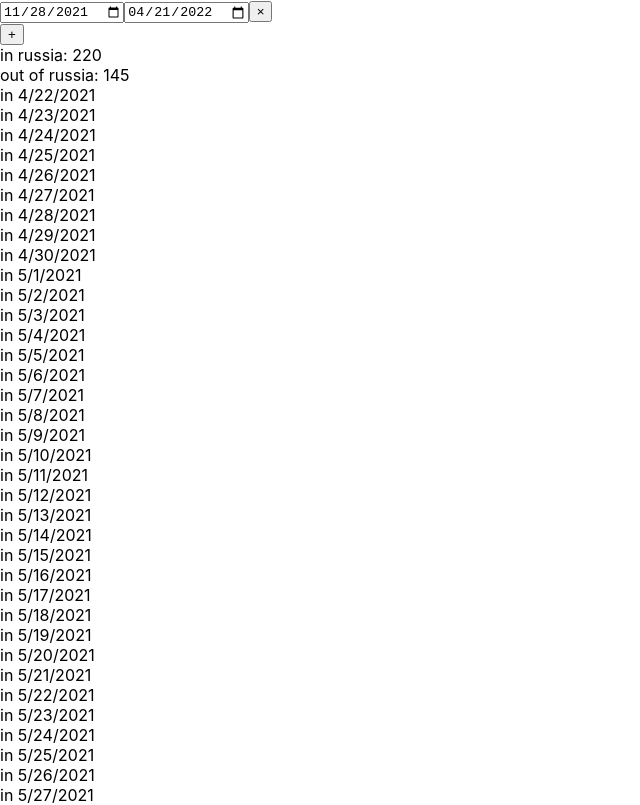
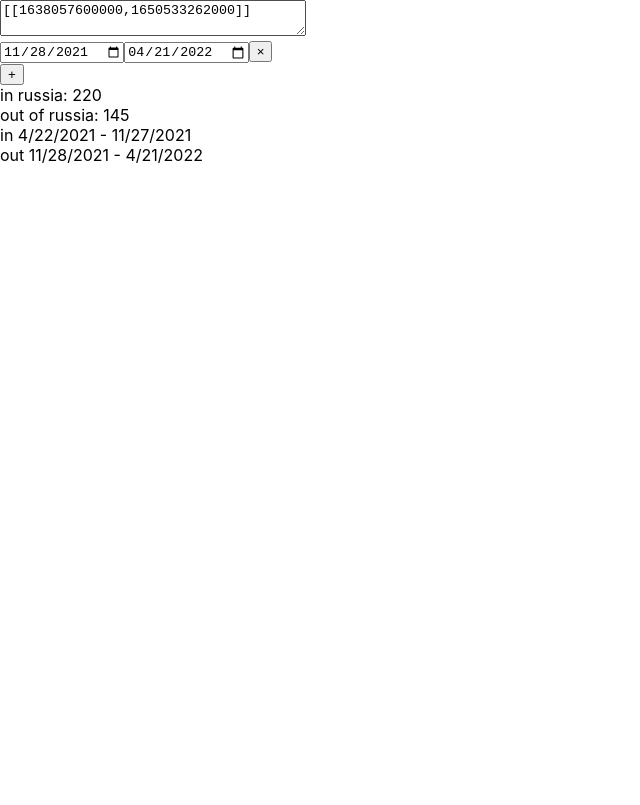
Before and after one commit to maxmaxme/tax_residency_calculator, a React app: page / in a window 1280 px wide. Shown: the top 805 px of the page, without its empty margins (0-640 px from the left). Built offline with nearby package versions, Linux system fonts and the light colour scheme.

Commit message:
Group intervals

```diff
--- a/src/components/App/index.tsx
+++ b/src/components/App/index.tsx
@@ -1,6 +1,18 @@
 import React from 'react';
 import { DatesInput } from '../DatesInput';
 import { Interval } from '../../types/interval';
+import { IntervalRows } from '../IntervalRows';
+
+export type Row = {
+  inRussia: boolean,
+  time: number,
+}
+
+export type GroupedRow = {
+  inRussia: boolean,
+  timeStart: number,
+  timeEnd: number,
+}
 
 const mSecondsInDay = 24 * 60 * 60 * 1000;
 
@@ -8,7 +20,7 @@ const isTimeInIntervals = (time: number, intervals: Interval[]): boolean => {
   return intervals.some(([start, end]) => time >= start && time <= end);
 };
 
-const calcDays = (intervals: Interval[]) => {
+const calcDays = (intervals: Interval[]): Row[] => {
   let yearEnd = new Date();
   const maxEndDate = intervals.reduce((max, [_, end]) => Math.max(max, end), 0);
   if (yearEnd.getTime() < maxEndDate) {
@@ -34,18 +46,18 @@ export const App = () => {
   const todayTimestamp = today.getTime();
 
   const [intervalsNotInRussia, setIntervalsNotInRussia] = React.useState<Interval[]>([[1638057600000, todayTimestamp]]);
+  const setIntervals = (intervals: Interval[]) => {
+    // intervals = intervals.sort((a, b) => a[0] - b[0]);
+    setIntervalsNotInRussia(intervals);
+  };
 
   const rows = calcDays(intervalsNotInRussia);
 
   return (<>
-    <DatesInput intervals={intervalsNotInRussia} setIntervals={setIntervalsNotInRussia} />
+    <DatesInput intervals={intervalsNotInRussia} setIntervals={setIntervals} />
     <div>in russia: {rows.filter(({ inRussia }) => inRussia).length}</div>
     <div>out of russia: {rows.filter(({ inRussia }) => !inRussia).length}</div>
 
-    {rows.map(({ inRussia, time }, index) => {
-      return <div key={index}>
-        {inRussia ? 'in' : 'out'} {new Date(time).toLocaleDateString()}
-      </div>;
-    })}
+    <IntervalRows rows={rows} />
   </>);
 };
--- a/src/components/DatesInput/index.tsx
+++ b/src/components/DatesInput/index.tsx
@@ -1,4 +1,4 @@
-import React from 'react';
+import React, { ChangeEvent } from 'react';
 import { Interval } from '../../types/interval';
 
 type Props = {
@@ -47,6 +47,34 @@ const IntervalInput = ({
     </div>
   );
 };
+
+const RawIntervals = ({
+  intervals,
+  setIntervals,
+}: {
+  intervals: Interval[],
+  setIntervals(intervals: Interval[]): void,
+}) => {
+  const onChangeValue = (e: ChangeEvent<HTMLTextAreaElement>) => {
+    try {
+      const intervals = JSON.parse(e.target.value);
+      setIntervals(intervals);
+    } catch (e) {
+      console.error(e);
+    }
+  };
+
+  console.log(intervals, JSON.stringify(intervals));
+
+  return (
+    <textarea
+      style={{ width: 300 }}
+      onChange={onChangeValue}
+      value={JSON.stringify(intervals)}
+    />
+  );
+};
+
 export const DatesInput = ({
   intervals,
   setIntervals,
@@ -65,7 +93,9 @@ export const DatesInput = ({
     newIntervals.splice(index, 1);
     setIntervals(newIntervals);
   };
+
   return (<>
+    <RawIntervals intervals={intervals} setIntervals={setIntervals} />
     {intervals.map(([start, end], index) => {
       return (
         <IntervalInput
--- /dev/null
+++ b/src/components/IntervalRow/index.tsx
@@ -0,0 +1,26 @@
+import React from 'react';
+
+type Props = {
+  inRussia: boolean;
+  dateStart: Date,
+  dateEnd: Date,
+}
+
+const formatDatesInterval = (date1: Date, date2: Date) => {
+  return (
+    date1.toLocaleDateString() + ' - ' + date2.toLocaleDateString()
+  );
+};
+
+export const IntervalRow = ({
+  inRussia,
+  dateStart,
+  dateEnd,
+}: Props) => {
+  return (
+    <div
+    >
+      {inRussia ? 'in' : 'out'} {formatDatesInterval(dateStart, dateEnd)}
+    </div>
+  );
+};
--- /dev/null
+++ b/src/components/IntervalRows/index.tsx
@@ -0,0 +1,54 @@
+import { IntervalRow } from '../IntervalRow';
+import React, { useMemo } from 'react';
+import { GroupedRow, Row } from '../App';
+
+const groupRows = (rows: Row[]): GroupedRow[] => {
+  const groupedRows = [];
+  let groupStart = 0;
+  let groupEnd = 0;
+  let groupInRussia = false;
+  for (let i = 0; i < rows.length; i++) {
+    const row = rows[i];
+    if (row.inRussia !== groupInRussia) {
+      if (groupStart !== groupEnd) {
+        groupedRows.push({
+          inRussia: groupInRussia,
+          timeStart: groupStart,
+          timeEnd: groupEnd,
+        });
+      }
+      groupStart = row.time;
+      groupEnd = row.time;
+      groupInRussia = row.inRussia;
+    } else {
+      groupEnd = row.time;
+    }
+  }
+  if (groupStart !== groupEnd) {
+    groupedRows.push({
+      inRussia: groupInRussia,
+      timeStart: groupStart,
+      timeEnd: groupEnd,
+    });
+  }
+  return groupedRows;
+};
+
+export const IntervalRows = ({ rows }: { rows: Row[] }) => {
+  const groupedRows = useMemo(() => groupRows(rows), [rows]);
+
+  return (
+    <>
+      {groupedRows.map(({ inRussia, timeStart, timeEnd }, index) => {
+        return (
+          <IntervalRow
+            key={index}
+            inRussia={inRussia}
+            dateStart={new Date(timeStart)}
+            dateEnd={new Date(timeEnd)}
+          />
+        );
+      })}
+    </>
+  );
+};
--- a/src/index.html
+++ b/src/index.html
@@ -4,7 +4,7 @@
   <meta charset="utf-8" />
   <meta name="viewport" content="width=device-width, initial-scale=1" />
   <meta name="theme-color" content="#000000" />
-  <title>Hello, world!</title>
+  <title>Calculator</title>
 </head>
 <body>
 <noscript>You need to enable JavaScript to run this app.</noscript>
```
